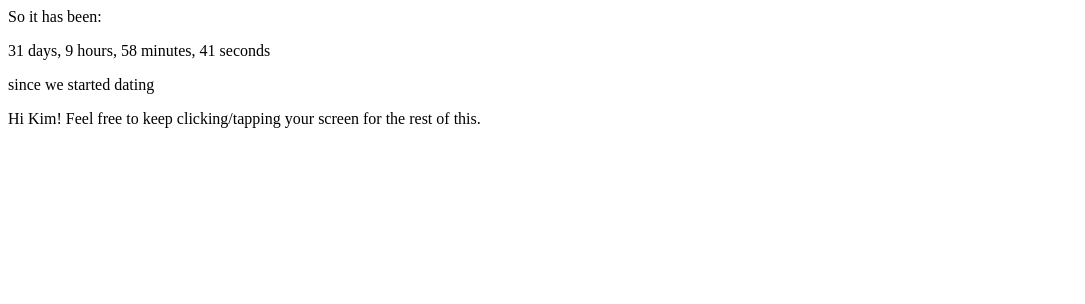
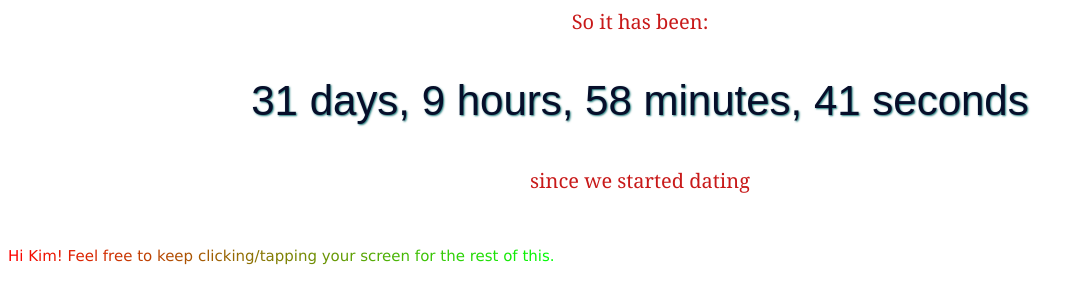
Before and after one commit to RiptideStar/K-2-Adventures--3, a Flask app: page / in a window 1280 px wide. Shown: the top 304 px of the page, without its empty margins (0-1085 px from the left). Run offline with Flask 2, Linux system fonts and the light colour scheme.

Commit message:
aesthetics!

```diff
--- a/timer_adventures/templates/home.html
+++ b/timer_adventures/templates/home.html
@@ -2,9 +2,6 @@
   <head>
   </head>
   <body>
-    <p>So it has been:</p> <p id="elapsed-time"></p>
-    <p>since we started dating</p>
-
     <style>
         .hidden {
           display: none;
@@ -16,47 +13,82 @@
         }
         .reveal-text {
             display: inline-block;
+            font-size: 15px;
+            font-family: "Verdana", sans-serif;
+            text-decoration: wavy;
+            font-weight: italic;
+        }
+        .intro {
+            display: flex;
+            align-items: center;
+            justify-content: center;
+            font-size: 20px;
+            font-family: "Georgia", serif;
+            color: #c81919;
+
+        }
+        .timer {
+            font-size: 42px;
+            font-family: "Arial", sans-serif;
+            color: rgb(7, 14, 42);
+            text-shadow: 1px 1px 2px #1c7979;
+        }
+
+        .article-text {
+            background: linear-gradient(to right, #ff0000, #00ff08);
+            -webkit-background-clip: text;
+            -webkit-text-fill-color: transparent;
+        }
+        .reasons {
+            background: linear-gradient(to right, #0015ff, #00ff55);
+            -webkit-background-clip: text;
+            -webkit-text-fill-color: transparent;
         }
       </style>
 
+    <p class="intro">So it has been:</p> <p class="timer intro" id="elapsed-time"></p>
+    <p class="intro">since we started dating</p>
+
+    <br>
     <article>
-    <p>
+    <p class="article-text reveal-text">
         Hi Kim! Feel free to keep clicking/tapping your screen for the rest of this.
     </p>
-    <p id="reveal-text-1" class="hidden reveal-text">
+    <br>
+    <p id="reveal-text-1" class="article-text hidden reveal-text">
     </p>
     <br>
-    <p id="reveal-text-2" class="hidden reveal-text">
+    <p id="reveal-text-2" class="article-text hidden reveal-text">
     </p>
     <br>
-    <p id="reveal-text-3" class="hidden reveal-text">
+    <p id="reveal-text-3" class="article-text hidden reveal-text">
     </p>
     <br>
-    <p id="reveal-text-4" class="hidden reveal-text">
+    <p id="reveal-text-4" class="article-text hidden reveal-text">
     </p>
     <br>
-    <p id="reveal-text-5" class="hidden reveal-text">
+    <p id="reveal-text-5" class="reasons hidden reveal-text">
     </p>
     <br>
-    <p id="reveal-text-6" class="hidden reveal-text">
+    <p id="reveal-text-6" class="reasons hidden reveal-text">
     </p>
     <br>
-    <p id="reveal-text-7" class="hidden reveal-text">
+    <p id="reveal-text-7" class="reasons hidden reveal-text">
     </p>
     <br>
-    <p id="reveal-text-8" class="hidden reveal-text">
+    <p id="reveal-text-8" class="reasons hidden reveal-text">
     </p>
     <br>
-    <p id="reveal-text-9" class="hidden reveal-text">
+    <p id="reveal-text-9" class="reasons hidden reveal-text">
     </p>
     <br>
-    <p id="reveal-text-10" class="hidden reveal-text">
+    <p id="reveal-text-10" class="reasons hidden reveal-text">
     </p>
     <br>
-    <p id="reveal-text-11" class="hidden reveal-text">
+    <p id="reveal-text-11" class="reasons hidden reveal-text">
     </p>
     <br>
-    <p id="reveal-text-12" class="hidden reveal-text">
+    <p id="reveal-text-12" class="reasons hidden reveal-text">
     </p>
 
     <script>
@@ -66,7 +98,7 @@
     //     hiddenText.classList.remove('hidden');
     // });
 
-    const revealText_arr = ["You know that I can't ever explain why I chose you. I just felt it. \
+    const revealText_arr = ["You know that I can't ever explain in words why I chose you. \
 There is something deep about it that even I can't bring to my conciousness.",
 "But I can always try :)",
 "So here is your reminder of some reasons why I really like you:",
```
